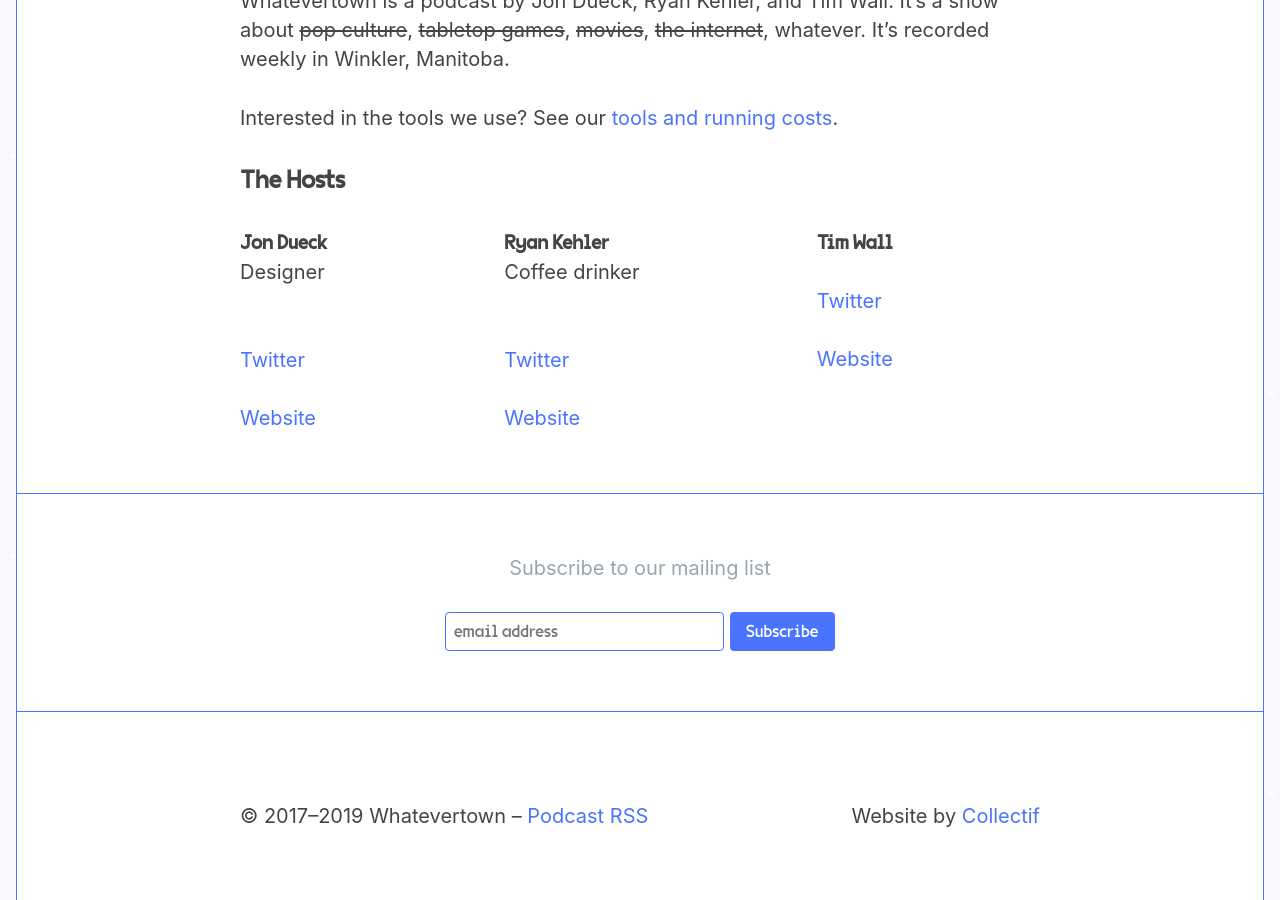
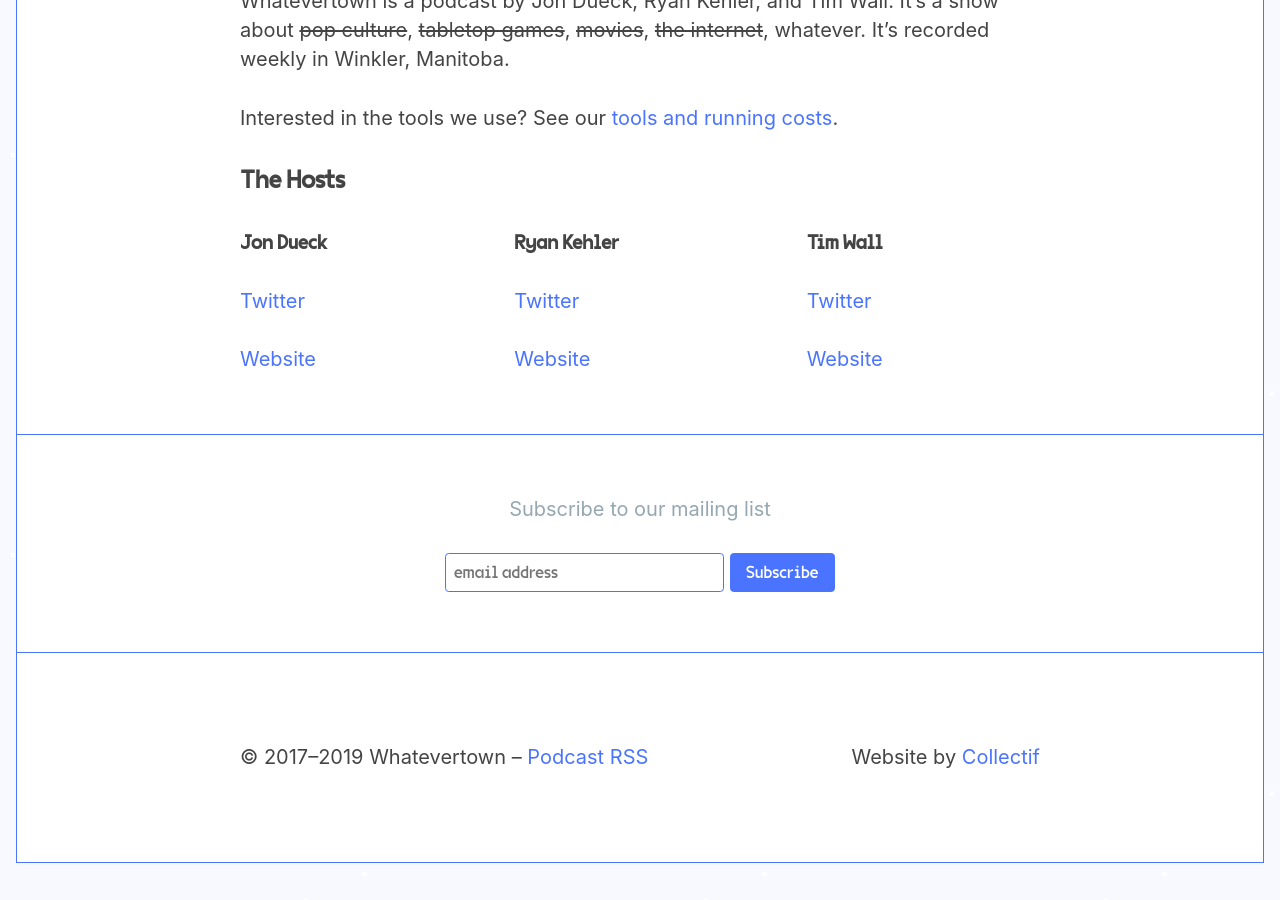
Before and after one commit to jondueck/whatevertown, a Jekyll site: the page built from about.md, in a window 1280 px wide and 900 px high, scrolled down 630 px. Built offline with Jekyll 4.4.1, drawn with Linux system fonts in a browser that asks for light colours; some web fonts are replaced; after the commit the page ends 1509 px from its top, so only the background shows below that.

Commit message:
Updated Jon Dueck and 1 other file

```diff
--- a/_hosts/jon-dueck.markdown
+++ b/_hosts/jon-dueck.markdown
@@ -4,5 +4,3 @@ date: 2019-04-06 20:00:00 -05:00
 twitter: jondueck
 website: https://jondueck.ca
 ---
-
-Designer
--- a/_hosts/ryan-kehler.markdown
+++ b/_hosts/ryan-kehler.markdown
@@ -3,5 +3,3 @@ title: Ryan Kehler
 date: 2019-04-06 20:13:00 -05:00
 twitter: ryankehler
 ---
-
-Coffee drinker
```
